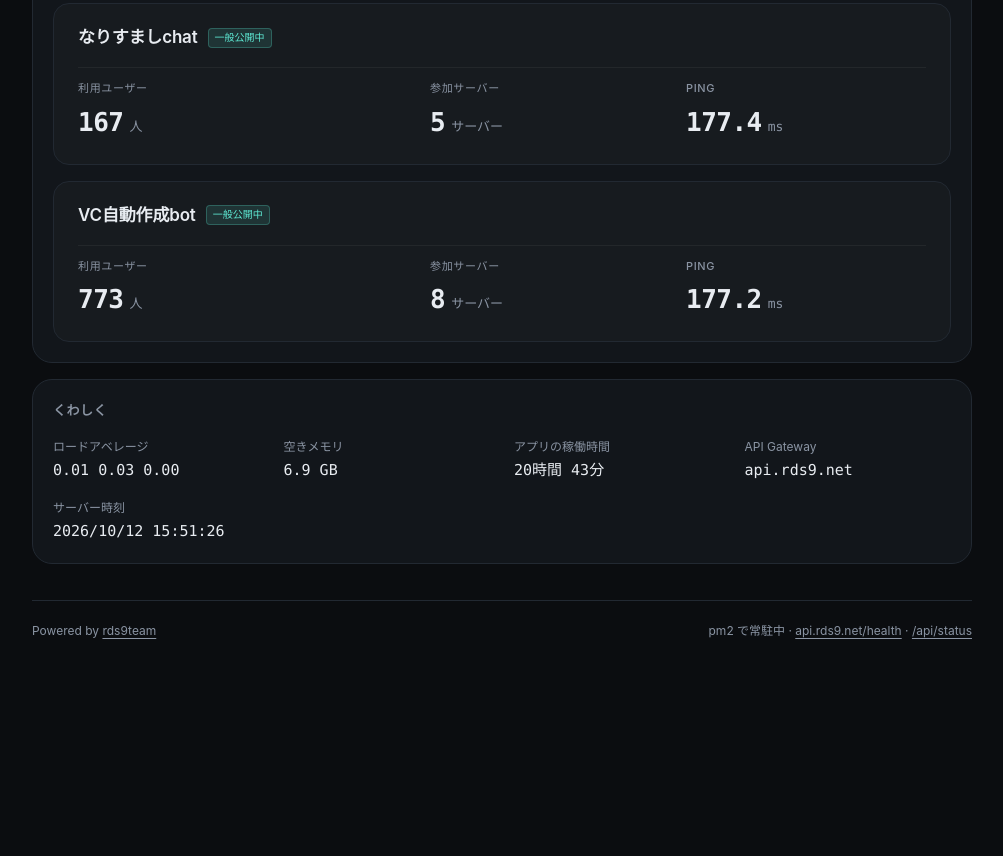
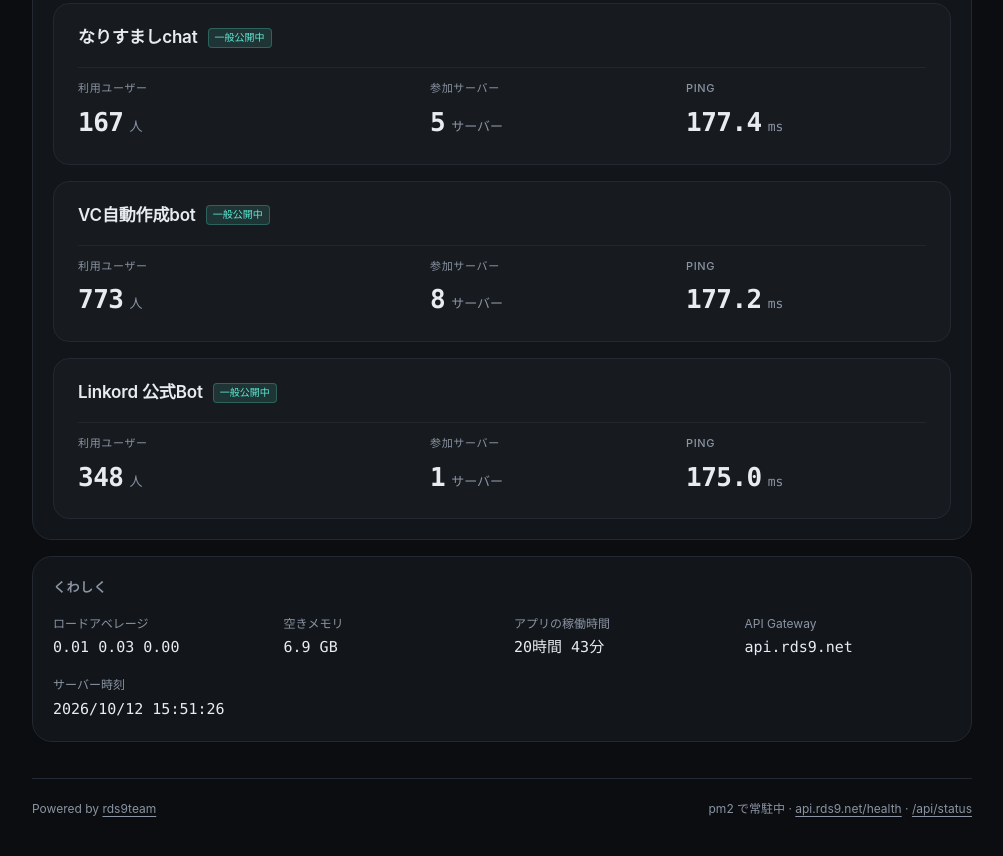
Before and after one commit to rds9team/health, a plain HTML site: page index.html in a window 1280 px wide. Shown: the part 1143-1999 px from the top of the page, without its empty margins (138-1141 px from the left). Before the commit the page ends 1831 px from the top, so only its background shows below. Drawn offline with Linux system fonts and the light colour scheme; no server answers.

Commit message:
feat: add Linkord Bot to health status showcase

```diff
--- a/app.js
+++ b/app.js
@@ -53,6 +53,13 @@ let lastGoodData = {
       guilds: 8,
       users: 773,
       latency_ms: 177.2
+    },
+    linkord: {
+      status: "online",
+      bot_name: "Linkord 公式Bot",
+      guilds: 1,
+      users: 348,
+      latency_ms: 175.0
     },
     vps_host: {
       status: "online",
@@ -207,6 +214,15 @@ function render(data) {
   if ($('bot-vc-guilds')) $('bot-vc-guilds').textContent = vcGuilds;
   if ($('bot-vc-ping')) $('bot-vc-ping').textContent = vcPing;
 
+  // Linkord 公式Bot
+  const linkord = data.services?.linkord || {};
+  const linkordUsers = linkord.users || 348;
+  const linkordGuilds = linkord.guilds || 1;
+  const linkordPing = linkord.latency_ms !== undefined ? linkord.latency_ms.toFixed(1) : '175.0';
+  if ($('bot-linkord-users')) $('bot-linkord-users').textContent = Number(linkordUsers).toLocaleString();
+  if ($('bot-linkord-guilds')) $('bot-linkord-guilds').textContent = linkordGuilds;
+  if ($('bot-linkord-ping')) $('bot-linkord-ping').textContent = linkordPing;
+
   // App Uptime
   const procUp = data.processUptimeSec || data.uptime_seconds || uptimeSec;
   if ($('proc-uptime')) $('proc-uptime').textContent = formatDuration(procUp);
--- a/index.html
+++ b/index.html
@@ -205,6 +205,30 @@
               </div>
             </div>
           </div>
+
+          <!-- Linkord 公式Bot -->
+          <div class="bot-card">
+            <div class="bot-header">
+              <div class="bot-title-group">
+                <span class="bot-name">Linkord 公式Bot</span>
+                <span class="badge-public">一般公開中</span>
+              </div>
+            </div>
+            <div class="bot-metrics">
+              <div class="metric-item main-metric">
+                <span class="metric-label">利用ユーザー</span>
+                <span class="metric-val"><strong id="bot-linkord-users">348</strong> <span class="unit">人</span></span>
+              </div>
+              <div class="metric-item">
+                <span class="metric-label">参加サーバー</span>
+                <span class="metric-val"><strong id="bot-linkord-guilds">1</strong> <span class="unit">サーバー</span></span>
+              </div>
+              <div class="metric-item">
+                <span class="metric-label">Ping</span>
+                <span class="metric-val"><strong id="bot-linkord-ping">175.0</strong> <span class="unit">ms</span></span>
+              </div>
+            </div>
+          </div>
         </div>
       </article>
 
@@ -226,6 +250,6 @@
       <span>pm2 で常駐中 · <a href="https://api.rds9.net/health" target="_blank">api.rds9.net/health</a> · <a href="https://api.rds9.net/api/status" target="_blank">/api/status</a></span>
     </footer>
   </main>
-  <script src="./app.js?v=20261012b" defer></script>
+  <script src="./app.js?v=20261012c" defer></script>
 </body>
 </html>
```
